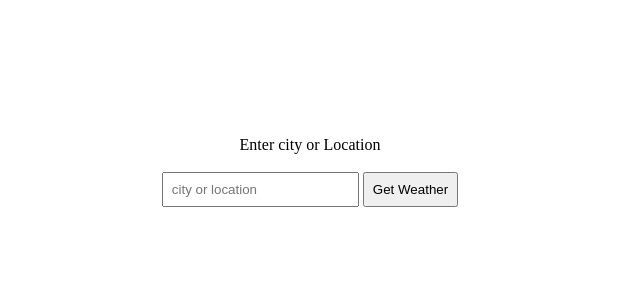
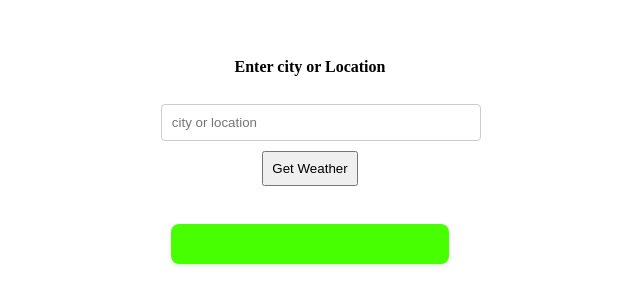
Before and after one commit to Atee-Michael/Accurate-MET, a plain HTML site: page index.html in a window 1280 px wide. Shown: the part 229-534 px from the top of the page, without its empty margins (330-970 px from the left). Drawn offline with Linux system fonts and the light colour scheme.

Commit message:
styled weather display and input text

```diff
--- a/style/style.css
+++ b/style/style.css
@@ -1,4 +1,3 @@
-
 /* Centering the input container with text*/
 body {
   display: flex;
@@ -6,15 +5,38 @@ justify-content: center;
   align-items: center;
   min-height: 100vh;
   margin: 0;
-
 }
 
+/*Styling for input container*/
 .input-container {
   text-align: center;
-
 }
 
-input[type="text"], input[type="submit"] {
+input[type="text"],
+input[type="submit"] {
   padding: 8px;
+}
 
+#weatherDisplay {
+  background-color: #48ff00;
+  border-radius: 8px;
+  box-shadow: 0 2px 4px rgba(0, 0, 0, 0.1);
+  padding: 20px;
+  margin: 20px auto;
+  width: 80%;
+  max-width: 400px;
 }
+
+/* Style the label for the input */
+label {
+  font-weight: bold;
+}
+
+/* Style the input fields */
+input[type="text"] {
+  width: 100%;
+  padding: 10px;
+  margin: 10px 0;
+  border: 1px solid #ccc;
+  border-radius: 4px;
+}
```
Also changed, not shown: index.html (+2 -0 lines). Lines whose indentation alone changed are shown as unchanged.
